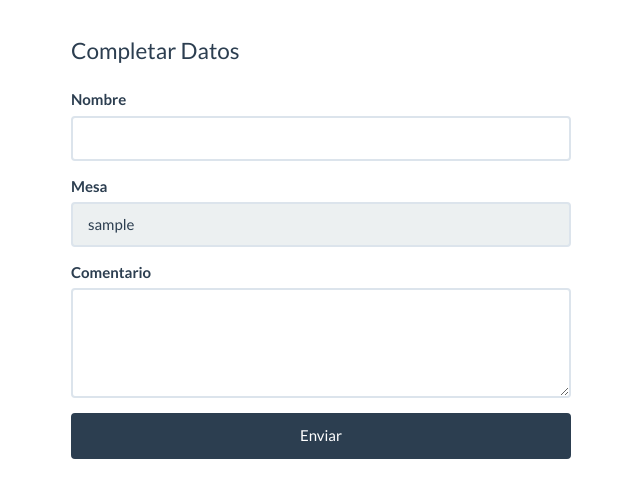
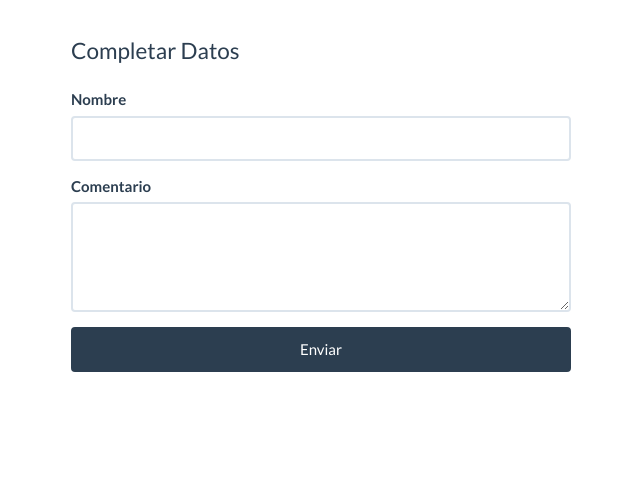
Before and after one commit to Smora1110/Billarapp, a PHP site: page /finalizar.php in a window 1280 px wide. Shown: the part 65-563 px from the top of the page, without its empty margins (319-959 px from the left). Run offline with PHP 8.4, Linux system fonts and the light colour scheme; the visitor is signed in with stand-in values (Sample User, id 1).

Commit message:
finalizar

```diff
--- a/finalizar.php
+++ b/finalizar.php
@@ -69,8 +69,8 @@ $nombre_usuario=$_SESSION['nombre_usuario'];
                 <input type="text" class="form-control" name="nombre" required>
               </div>
               <div class="form-group">
-                <label>Mesa</label>
-                <input value="<?php print $nombre_usuario; ?>" type="text" class="form-control" name="mesa"readonly>
+
+                <input value="<?php print $nombre_usuario; ?>" type="hidden" class="form-control" name="mesa"readonly>
               </div>
 
               <div class="form-group">
```
